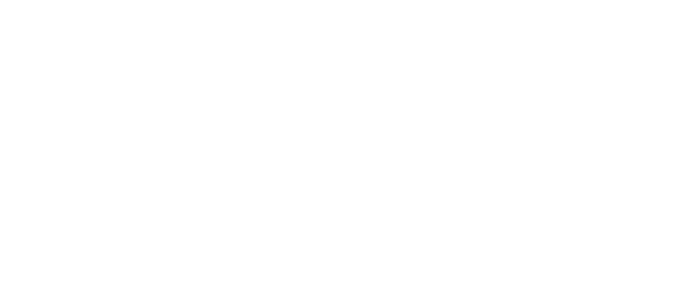
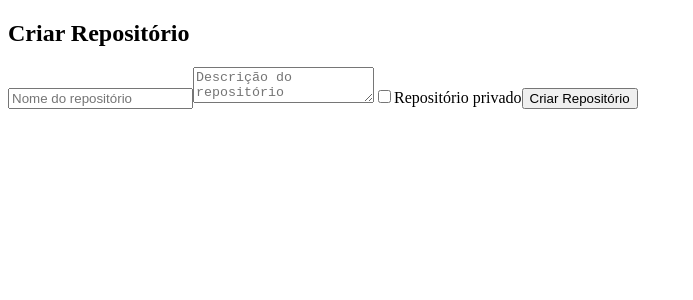
Before and after one commit to ViniciusDSDSouza/lista-de-repositorios-do-github, a React (Vite) app in the folder frontend/: page /create-repo in a window 1280 px wide. Before the commit this address had no page. Shown: the top 300 px of the page, without its empty margins (0-693 px from the left). Built offline with nearby package versions, Linux system fonts and the light colour scheme.

Commit message:
Funcionalidade de criar repositorios

```diff
--- a/frontend/package.json
+++ b/frontend/package.json
@@ -12,6 +12,7 @@
   "dependencies": {
     "axios": "^1.8.4",
     "js-cookie": "^3.0.5",
+    "jwt-decode": "^4.0.0",
     "react": "^19.0.0",
     "react-dom": "^19.0.0",
     "react-router-dom": "^7.4.0"
--- /dev/null
+++ b/frontend/src/components/CreateRepository.jsx
@@ -0,0 +1,76 @@
+import React, { useState } from "react";
+import axios from "axios";
+import Cookies from "js-cookie";
+
+function CreateRepository() {
+  const [name, setName] = useState("");
+  const [description, setDescription] = useState("");
+  const [isPrivate, setIsPrivate] = useState(false);
+  const [loading, setLoading] = useState(false);
+
+  const handleCreateRepo = async () => {
+    const token = Cookies.get("jwt");
+    const access_token = Cookies.get("access_token");
+
+    if (!token) {
+      window.alert("Você precisa estar autenticado");
+      return;
+    }
+
+    const repoData = {
+      name,
+      description,
+      private: isPrivate,
+    };
+
+    setLoading(true);
+
+    try {
+      const response = await axios.post(
+        "http://localhost:3000/repos",
+        repoData,
+        {
+          headers: {
+            Authorization: `Bearer ${access_token}`, // Adicionando o token JWT no header
+            "Content-Type": "application/json",
+          },
+        }
+      );
+      console.log("Repositório criado com sucesso: ", response.data);
+    } catch (err) {
+      console.error(err);
+    } finally {
+      setLoading(false);
+    }
+  };
+
+  return (
+    <div>
+      <h2>Criar Repositório</h2>
+      <input
+        type="text"
+        placeholder="Nome do repositório"
+        value={name}
+        onChange={(e) => setName(e.target.value)}
+      />
+      <textarea
+        placeholder="Descrição do repositório"
+        value={description}
+        onChange={(e) => setDescription(e.target.value)}
+      />
+      <label>
+        <input
+          type="checkbox"
+          checked={isPrivate}
+          onChange={() => setIsPrivate(!isPrivate)}
+        />
+        Repositório privado
+      </label>
+      <button onClick={handleCreateRepo} disabled={loading}>
+        {loading ? "Criando..." : "Criar Repositório"}
+      </button>
+    </div>
+  );
+}
+
+export default CreateRepository;
--- a/frontend/src/routes/Router.jsx
+++ b/frontend/src/routes/Router.jsx
@@ -2,6 +2,7 @@ import React from "react";
 import { BrowserRouter as Router, Routes, Route } from "react-router-dom";
 import App from "../App";
 import Repositories from "../components/Repositories";
+import CreateRepository from "../components/CreateRepository";
 
 const AppRouter = () => {
   return (
@@ -9,6 +10,7 @@ const AppRouter = () => {
       <Routes>
         <Route path="/" element={<App />} />
         <Route path="/repos" element={<Repositories />} />
+        <Route path="/create-repo" element={<CreateRepository />} />
       </Routes>
     </Router>
   );
```
Also changed, not shown: 2 other files (tests, documents, lock files or other folders).
